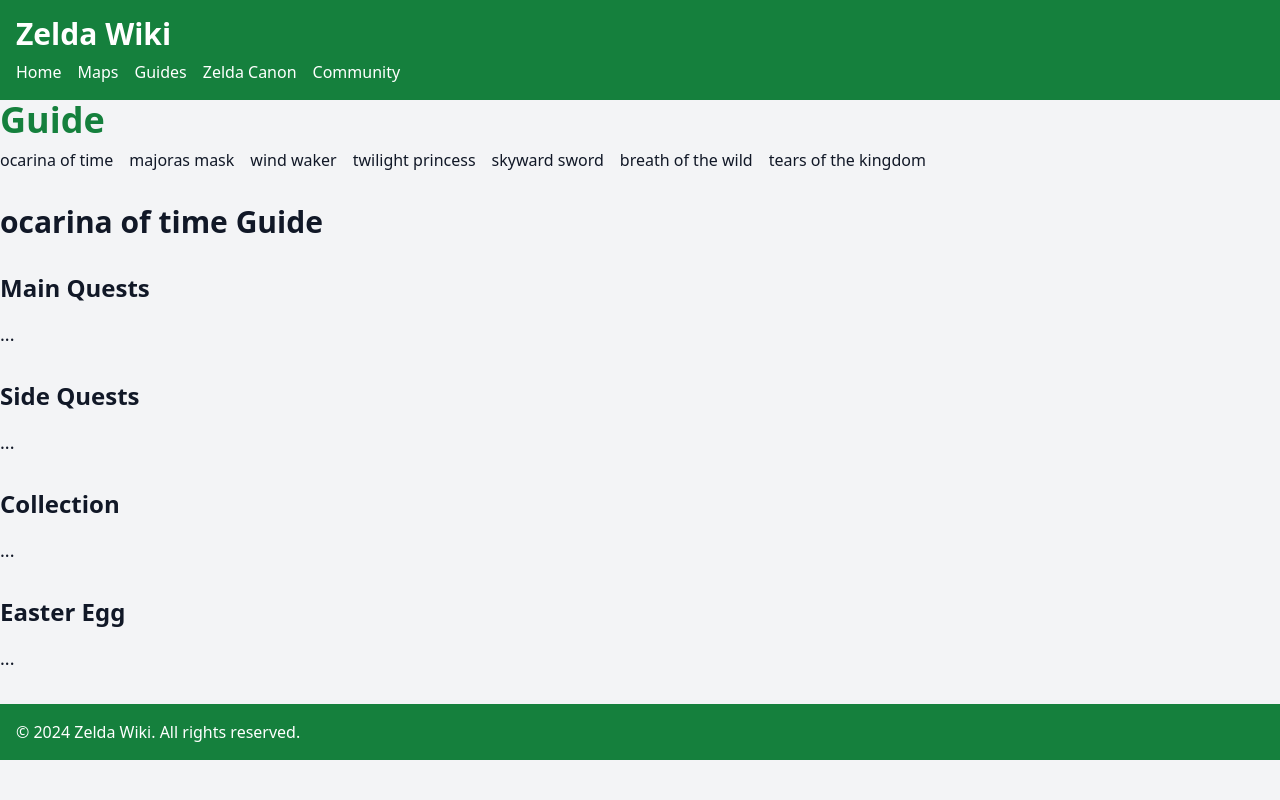
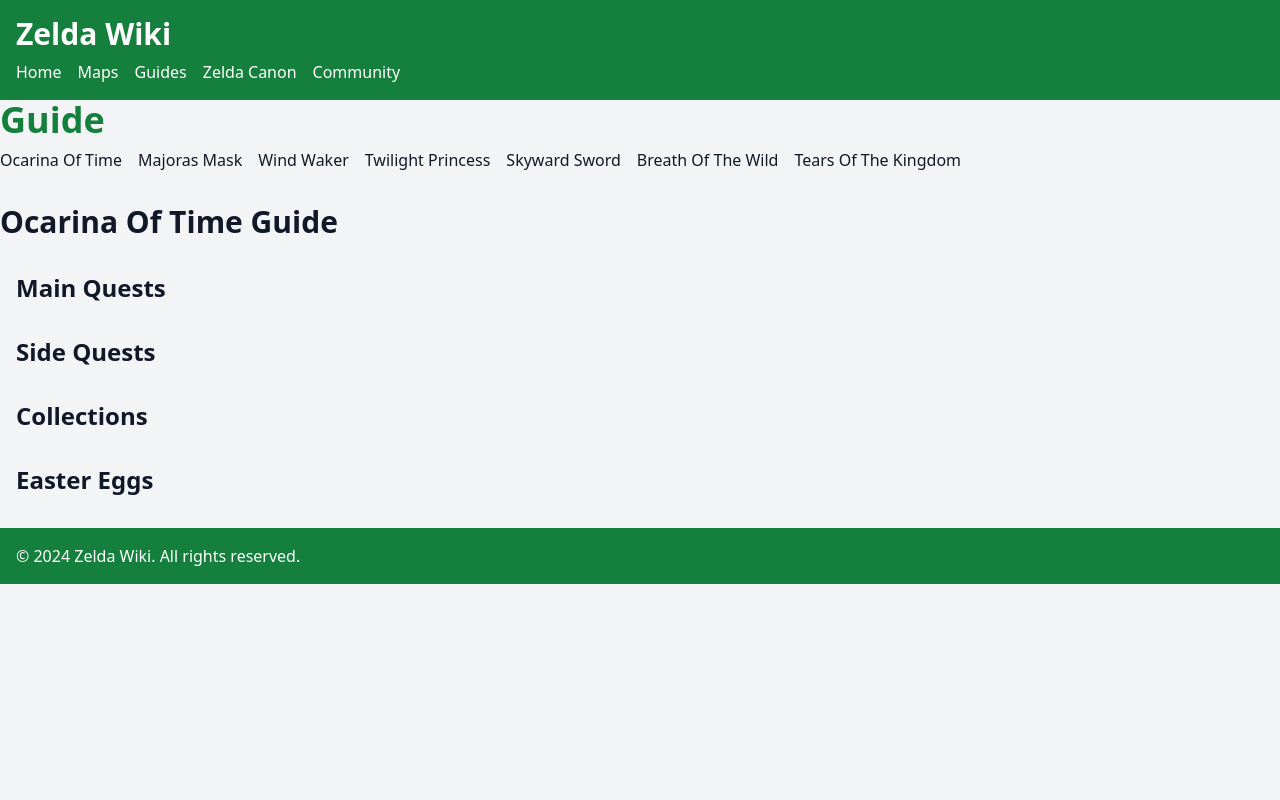
Before and after one commit to tul51522/Zelda-Wiki, a Flask app: page /guides/ocarina_of_time in a window 1280 px wide. Run offline with Flask 3, Linux system fonts and the light colour scheme; data that the repository does not hold is empty; some libraries are stand-ins or nearby versions.

Commit message:
new features

```diff
--- a/app.py
+++ b/app.py
@@ -20,12 +20,18 @@
 
 @app.route('/')
 def index():
-    return render_template('index.html', message="index")
+    cursor = mysql.connection.cursor()
+    cursor.execute("SELECT articlesubject FROM articles")
+    list1 = cursor.fetchall()
+    all_articles = [{'articlesubject': row[0]} for row in list1]
+    latest_articles = random.sample(all_articles, 2)
+    return render_template('index.html', latest_articles=latest_articles)
 
 @app.route('/maps')
 def maps():
     return render_template('maps.html')
 
+#Guide
 games = [
         'ocarina_of_time',
         'majoras_mask',
@@ -34,7 +40,7 @@
         'skyward_sword',
         'breath_of_the_wild',
         'tears_of_the_kingdom'
-    ]
+]
 
 @app.route('/guides')
 def guides():
@@ -46,12 +52,30 @@
 
     if name not in games:
         name = None
+
+    formatted_name = name.replace("_", " ").title()
     cursor = mysql.connection.cursor()
-    cursor.execute(''' SELECT * FROM ARTICLES WHERE ARTICLEINFO = %s AND ARTICLETYPE = %s''',(name, "guide"))
+    cursor.execute('''SELECT * FROM articles WHERE articleinfo = %s AND articletype = %s''', (formatted_name, "guide"))
     articles = cursor.fetchall()
     cursor.close()
+
+    articles = [
+        {
+            'articlesubject': row[0],
+            'imageURL': row[1],
+            'articleText': row[2],
+            'authorID': row[3],
+            'articletype': row[4],
+            'articleinfo': row[5],
+            'guidetype': row[6]
+        }
+        for row in articles
+    ]
+
+
     return render_template('guides.html', games=games, selected_game=name, articles=articles)
 
+#Canon
 canons = [
     'timeline',
     'characters',
@@ -67,7 +91,27 @@
 def canon_type(canon_name):
     if canon_name not in canons:
         canon_name=None
-    return render_template('canon.html', canons=canons, selected_canon=canon_name)
+
+    formatted_name = canon_name.replace("_", " ").title()
+    cursor = mysql.connection.cursor()
+    cursor.execute('''SELECT * FROM articles WHERE articleinfo = %s AND articletype = %s''', (formatted_name, "canon"))
+    articles = cursor.fetchall()
+    cursor.close()
+
+    articles = [
+        {
+            'articlesubject': row[0],
+            'imageURL': row[1],
+            'articleText': row[2],
+            'authorID': row[3],
+            'articletype': row[4],
+            'articleinfo': row[5],
+            'guidetype': row[6]
+        }
+        for row in articles
+    ]
+
+    return render_template('canon.html', canons=canons, selected_canon=canon_name, articles=articles)
 
 @app.route('/community')
 def community():
--- a/templates/guides.html
+++ b/templates/guides.html
@@ -7,7 +7,7 @@
     <ul class="flex space-x-4">
         {% for game in games %}
             <li>
-                <a href="/guides/{{ game }}" class="text-black-600 hover:underline">{{ game | replace("_", " ") }}</a>
+                <a href="/guides/{{ game }}" class="text-black-600 hover:underline">{{ game | replace("_", " ") | title }}</a>
             </li>
         {% endfor %}
     </ul>
@@ -15,133 +15,68 @@
 
 {% if selected_game %}
     <section id="game-guide" class="my-8">
-        <h2 class="text-3xl font-bold mb-4">{{ selected_game | replace("_", " ") }} Guide</h2>
+        <h2 class="text-3xl font-bold mb-4">{{ selected_game | replace("_", " ") | title}} Guide</h2>
 
-        {% if selected_game == "ocarina_of_time" %}
-            <section class="my-8">
-                <h3 class="text-2xl font-semibold mb-4">Main Quests</h3>
-                <p class="text-lg">...</p>
-            </section>
-            <section class="my-8">
-                <h3 class="text-2xl font-semibold mb-4">Side Quests</h3>
-                <p class="text-lg">...</p>
-            </section>
-            <section class="my-8">
-                <h3 class="text-2xl font-semibold mb-4">Collection</h3>
-                <p class="text-lg">...</p>
-            </section>
-            <section class="my-8">
-                <h3 class="text-2xl font-semibold mb-4">Easter Egg</h3>
-                <p class="text-lg">...</p>
-            </section>
-        {% elif selected_game == "majoras_mask" %}
-           <section class="my-8">
-                <h3 class="text-2xl font-semibold mb-4">Main Quests</h3>
-                <p class="text-lg">...</p>
-            </section>
-            <section class="my-8">
-                <h3 class="text-2xl font-semibold mb-4">Side Quests</h3>
-                <p class="text-lg">...</p>
-            </section>
-            <section class="my-8">
-                <h3 class="text-2xl font-semibold mb-4">Collection</h3>
-                <p class="text-lg">...</p>
-            </section>
-            <section class="my-8">
-                <h3 class="text-2xl font-semibold mb-4">Easter Egg</h3>
-                <p class="text-lg">...</p>
-            </section>
-        {% elif selected_game == "wind_waker" %}
-            <section class="my-8">
-                <h3 class="text-2xl font-semibold mb-4">Main Quests</h3>
-                <p class="text-lg">...</p>
-            </section>
-            <section class="my-8">
-                <h3 class="text-2xl font-semibold mb-4">Side Quests</h3>
-                <p class="text-lg">...</p>
-            </section>
-            <section class="my-8">
-                <h3 class="text-2xl font-semibold mb-4">Collection</h3>
-                <p class="text-lg">...</p>
-            </section>
-            <section class="my-8">
-                <h3 class="text-2xl font-semibold mb-4">Easter Egg</h3>
-                <p class="text-lg">...</p>
-            </section>
-        {% elif selected_game == "twilight_princess" %}
-            <section class="my-8">
-                <h3 class="text-2xl font-semibold mb-4">Main Quests</h3>
-                <p class="text-lg">...</p>
-            </section>
-            <section class="my-8">
-                <h3 class="text-2xl font-semibold mb-4">Side Quests</h3>
-                <p class="text-lg">...</p>
-            </section>
-            <section class="my-8">
-                <h3 class="text-2xl font-semibold mb-4">Collection</h3>
-                <p class="text-lg">...</p>
-            </section>
-            <section class="my-8">
-                <h3 class="text-2xl font-semibold mb-4">Easter Egg</h3>
-                <p class="text-lg">...</p>
-            </section>
-        {% elif selected_game == "skyward_sword" %}
-            <section class="my-8">
-                <h3 class="text-2xl font-semibold mb-4">Main Quests</h3>
-                <p class="text-lg">...</p>
-            </section>
-            <section class="my-8">
-                <h3 class="text-2xl font-semibold mb-4">Side Quests</h3>
-                <p class="text-lg">...</p>
-            </section>
-            <section class="my-8">
-                <h3 class="text-2xl font-semibold mb-4">Collection</h3>
-                <p class="text-lg">...</p>
-            </section>
-            <section class="my-8">
-                <h3 class="text-2xl font-semibold mb-4">Easter Egg</h3>
-                <p class="text-lg">...</p>
-            </section>
-        {% elif selected_game == "breath_of_the_wild" %}
-            <section class="my-8">
-                <h3 class="text-2xl font-semibold mb-4">Main Quests</h3>
-                <p class="text-lg">...</p>
-            </section>
-            <section class="my-8">
-                <h3 class="text-2xl font-semibold mb-4">Side Quests</h3>
-                <p class="text-lg">...</p>
-            </section>
-            <section class="my-8">
-                <h3 class="text-2xl font-semibold mb-4">Collection</h3>
-                <p class="text-lg">...</p>
-            </section>
-            <section class="my-8">
-                <h3 class="text-2xl font-semibold mb-4">Easter Egg</h3>
-                <p class="text-lg">...</p>
-            </section>
-        {% elif selected_game == "tears_of_the_kingdom" %}
-            <section class="my-8">
-                <h3 class="text-2xl font-semibold mb-4">Main Quests</h3>
-                <p class="text-lg">...</p>
-            </section>
-            <section class="my-8">
-                <h3 class="text-2xl font-semibold mb-4">Side Quests</h3>
-                <p class="text-lg">...</p>
-            </section>
-            <section class="my-8">
-                <h3 class="text-2xl font-semibold mb-4">Collection</h3>
-                <p class="text-lg">...</p>
-            </section>
-            <section class="my-8">
-                <h3 class="text-2xl font-semibold mb-4">Easter Egg</h3>
-                <p class="text-lg">...</p>
-            </section>
-        {% else %}
-            <section class="my-8">
-                <h3 class="text-2xl font-semibold mb-4">Guide Not Found</h3>
-                <p class="text-lg">not available.</p>
-            </section>
-        {% endif %}
+        <div class="my-8 ml-4">
+            <h3 class="text-2xl font-semibold mb-4 ">Main Quests</h3>
+            <ul class="list-disc list-inside">
+                {% for article in articles %}
+                    {% if article.guidetype == "Main Quest" %}
+                        <li>
+                            <a href="{{ url_for('displayarticle', name=article.articlesubject) }}" class="text-green-700 text-xl hover:underline">
+                                {{ article.articlesubject }}
+                            </a>
+                        </li>
+                    {% endif %}
+                {% endfor %}
+            </ul>
+        </div>
+
+        <div class="my-8 ml-4">
+            <h3 class="text-2xl font-semibold mb-4 ">Side Quests</h3>
+            <ul class="list-disc list-inside">
+                {% for article in articles %}
+                    {% if article.guidetype == "Side Quest" %}
+                        <li>
+                            <a href="{{ url_for('displayarticle', name=article.articlesubject) }}" class="text-green-700 text-xl hover:underline">
+                                {{ article.articlesubject }}
+                            </a>
+                        </li>
+                    {% endif %}
+                {% endfor %}
+            </ul>
+        </div>
+
+        <div class="my-8 ml-4">
+            <h3 class="text-2xl font-semibold mb-4 ">Collections</h3>
+            <ul class="list-disc list-inside">
+                {% for article in articles %}
+                    {% if article.guidetype == "Collection" %}
+                        <li>
+                            <a href="{{ url_for('displayarticle', name=article.articlesubject) }}" class="text-green-700 text-xl hover:underline">
+                                {{ article.articlesubject }}
+                            </a>
+                        </li>
+                    {% endif %}
+                {% endfor %}
+            </ul>
+        </div>
+
+        <div class="my-8 ml-4">
+            <h3 class="text-2xl font-semibold mb-4 ">Easter Eggs</h3>
+            <ul class="list-disc list-inside">
+                {% for article in articles %}
+                    {% if article.guidetype == "Easter Egg" %}
+                        <li>
+                            <a href="{{ url_for('displayarticle', name=article.articlesubject) }}" class="text-green-700 text-xl hover:underline">
+                                {{ article.articlesubject }}
+                            </a>
+                        </li>
+                    {% endif %}
+                {% endfor %}
+            </ul>
+        </div>
+
     </section>
     {% else %}
         <p class="text-4xl text-black-600 mt-8">Please select a Game.</p>
```
Also changed, not shown: templates/canon.html (+17 -22 lines), templates/community.html (+9 -2 lines), templates/displayarticle.html (+6 -6 lines), templates/index.html (+11 -3 lines), templates/newarticle.html (+27 -17 lines).
